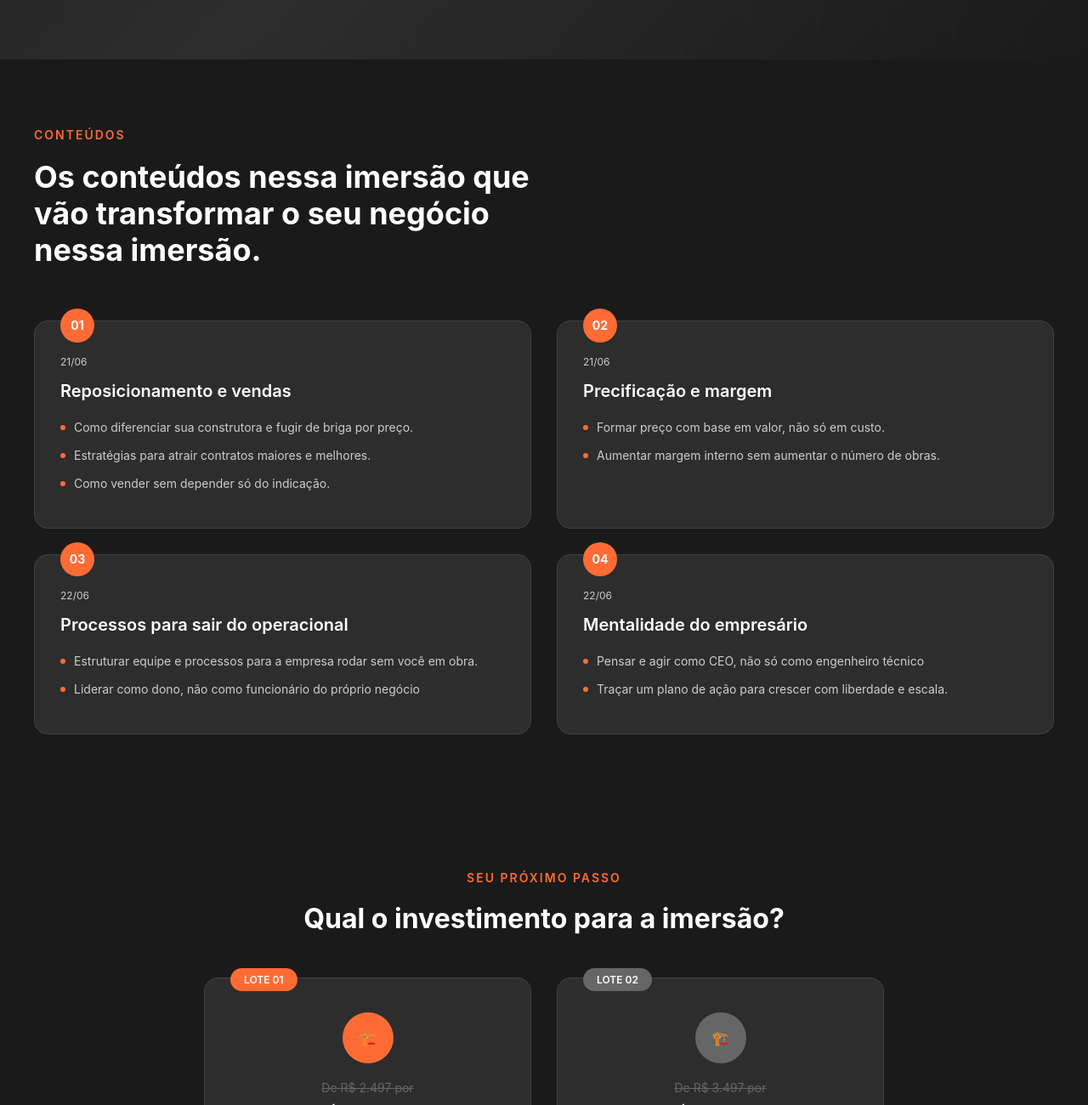
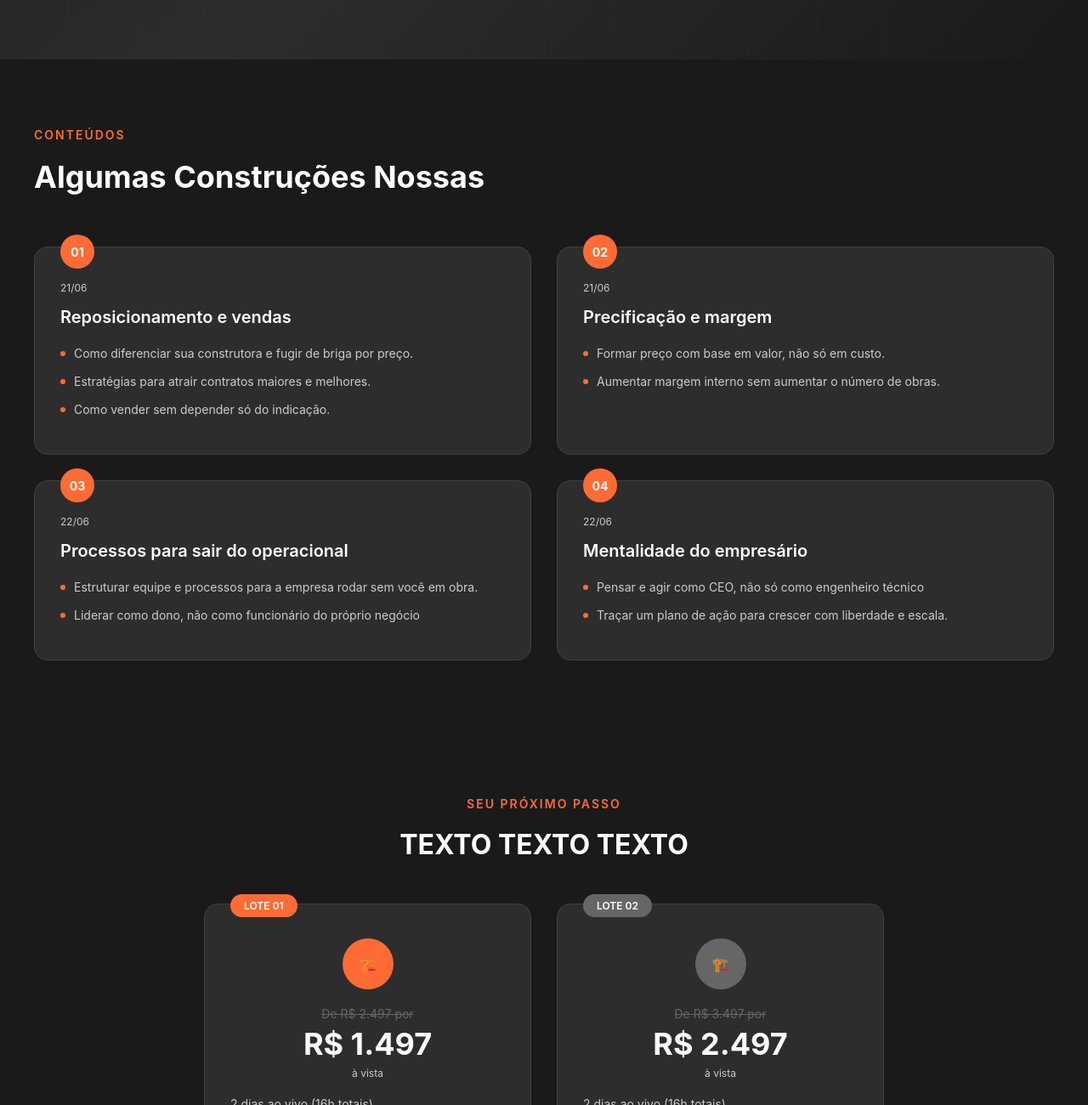
Before and after one commit to EdilsonRicardo/SafimPage, a plain HTML site: page index.html in a window 1280 px wide. Shown: the part 730-2030 px from the top of the page at 85% size. Drawn offline with Linux system fonts and the light colour scheme.

Commit message:
updateee

```diff
--- a/index.html
+++ b/index.html
@@ -715,7 +715,7 @@
         <div class="contents-container">
             <div class="contents-header">
                 <span class="contents-label">CONTEÚDOS</span>
-                <h2 class="contents-title">Os conteúdos nessa imersão que vão transformar o seu negócio nessa imersão.</h2>
+                <h2 class="contents-title">Algumas Construções Nossas</h2>
             </div>
             <div class="contents-grid">
                 <div class="content-card">
@@ -764,7 +764,7 @@
         <div class="pricing-container">
             <div class="pricing-header">
                 <div class="pricing-subtitle">SEU PRÓXIMO PASSO</div>
-                <h2 class="pricing-title">Qual o investimento para a imersão?</h2>
+                <h2 class="pricing-title">TEXTO TEXTO TEXTO</h2>
             </div>
             <div class="pricing-grid">
                 <div class="pricing-card">
```
